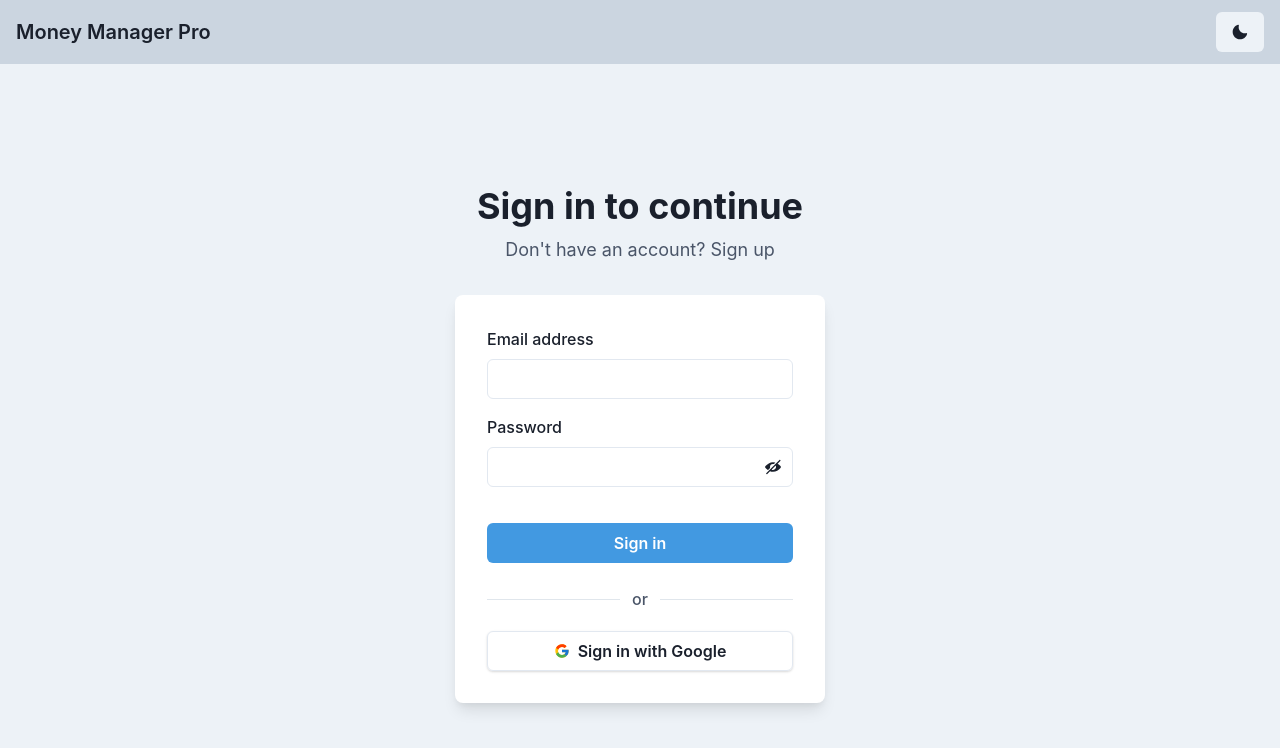
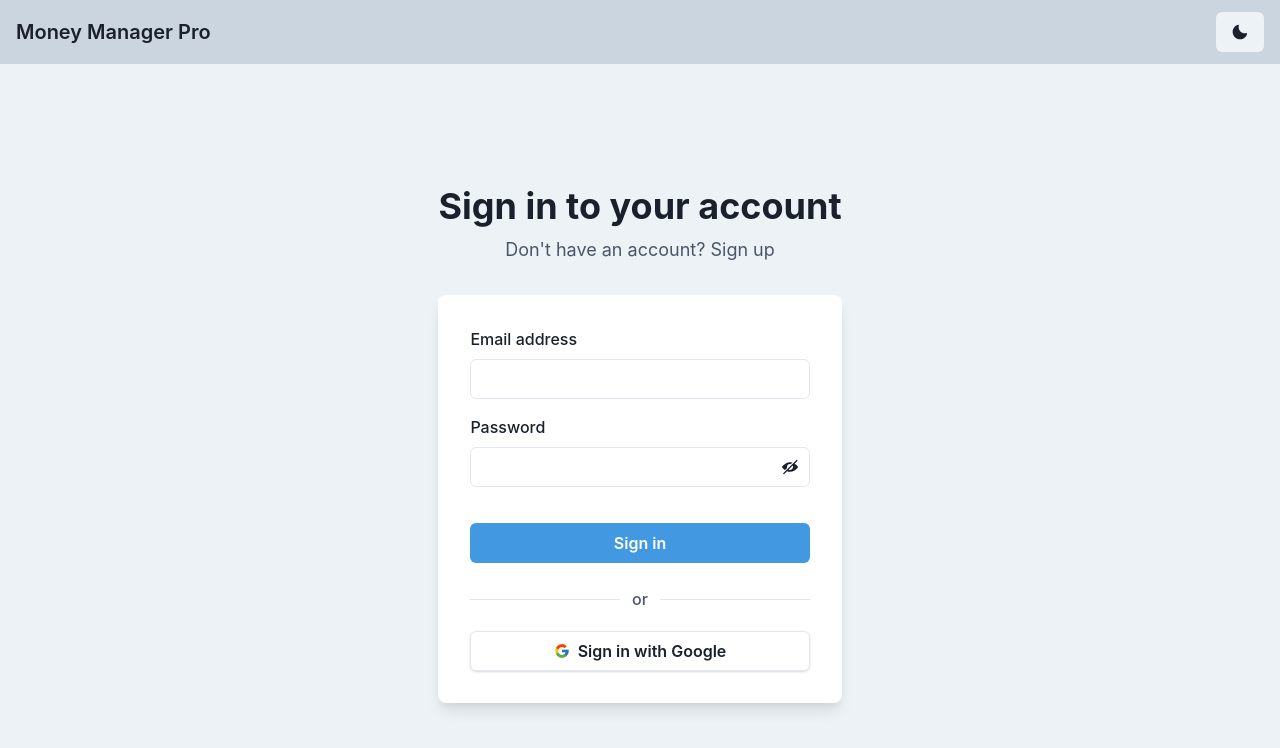
Before and after one commit to Ben888GitHub/project-money-manager, a React (Create React App) app: page / in a window 1280 px wide. Shown: the top 748 px of the page. Built offline with nearby package versions, Linux system fonts and the light colour scheme; no server answers; the database is empty.

Commit message:
fix the ternary logic in login page

```diff
--- a/src/components/AuthHeading.js
+++ b/src/components/AuthHeading.js
@@ -40,6 +40,7 @@ function AuthHeading({ children }) {
 					spacing={8}
 					mx={'auto'}
 					maxW={'lg'}
+					// w={'sm'}
 					py={12}
 					px={{ lg: 6, md: 6, sm: 6 }}
 				>
@@ -55,7 +56,7 @@ function AuthHeading({ children }) {
 							</>
 						) : (
 							<>
-								<Heading fontSize={'4xl'}>Sign in to continue</Heading>
+								<Heading fontSize={'4xl'}>Sign in to your account</Heading>
 								<Text fontSize={'lg'} color={'gray.600'}>
 									Don't have an account? <Link to="/signup">Sign up</Link>
 								</Text>
--- a/src/pages/LoginPage.js
+++ b/src/pages/LoginPage.js
@@ -44,7 +44,7 @@ function LoginPage() {
 				<Box bg={useColorModeValue('gray.100', 'gray.800')}>
 					<Container
 						// bg={useColorModeValue('gray.100', 'gray.800')}
-						maxW="container.xl"
+						// maxW="container.xl"
 						centerContent
 					>
 						<AuthHeading>
```
